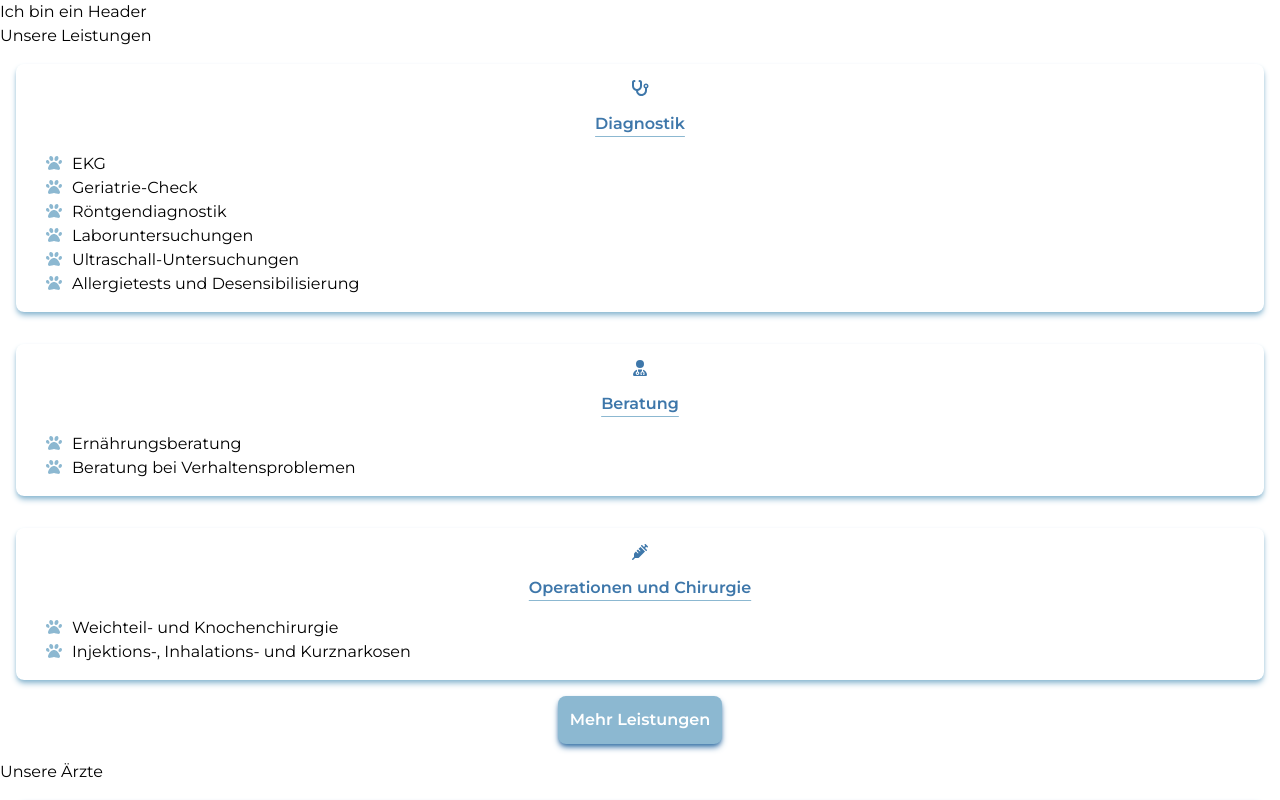
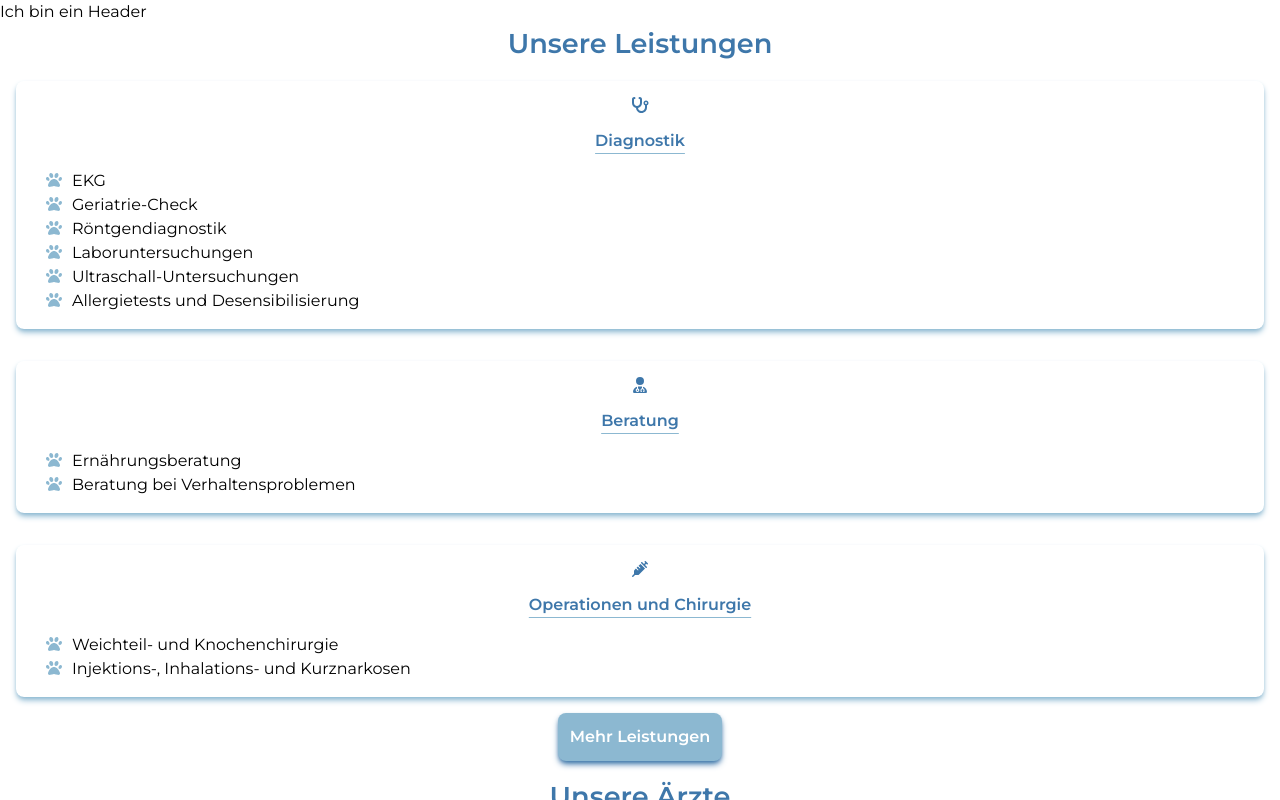
Before and after one commit to room-twenty/tierarztpraxis-volker-gerlitzki, a Next.js app in the folder vet-clinic/: page / in a window 1280 px wide. Shown: the top 800 px of the page. Built offline with nearby package versions, Linux system fonts and the light colour scheme.

Commit message:
chore: add headings-sm class to heading to reflect tailwind class declaration in globals.css

```diff
--- a/vet-clinic/components/DocTeamSection/DocTeamSection.tsx
+++ b/vet-clinic/components/DocTeamSection/DocTeamSection.tsx
@@ -4,7 +4,7 @@ import { TeamCard } from '../Card/Card';
 const DocTeamSection = () => {
   return (
     <section>
-      <h2>Unsere Ärzte</h2>
+      <h2 className="headings-sm">Unsere Ärzte</h2>
       {team.map((mitglied: ITeam, index) => (
         <TeamCard key={mitglied.name + index + 1} {...mitglied} />
       ))}
--- a/vet-clinic/components/LeistungenSection/LeistungenSection.tsx
+++ b/vet-clinic/components/LeistungenSection/LeistungenSection.tsx
@@ -14,7 +14,7 @@ const LeistungenSection = ({
   const isPathLeistungen = currentPath === '/leistungen';
   return (
     <section className={`${styling}`}>
-      <h2>Unsere Leistungen</h2>
+      <h2 className="headings-sm">Unsere Leistungen</h2>{' '}
       {leistungen.slice(...sliceAmount).map((leistung: ILeistungen, index) => (
         <LeistungenCard key={leistung.title + index + 1} {...leistung} />
       ))}
```
